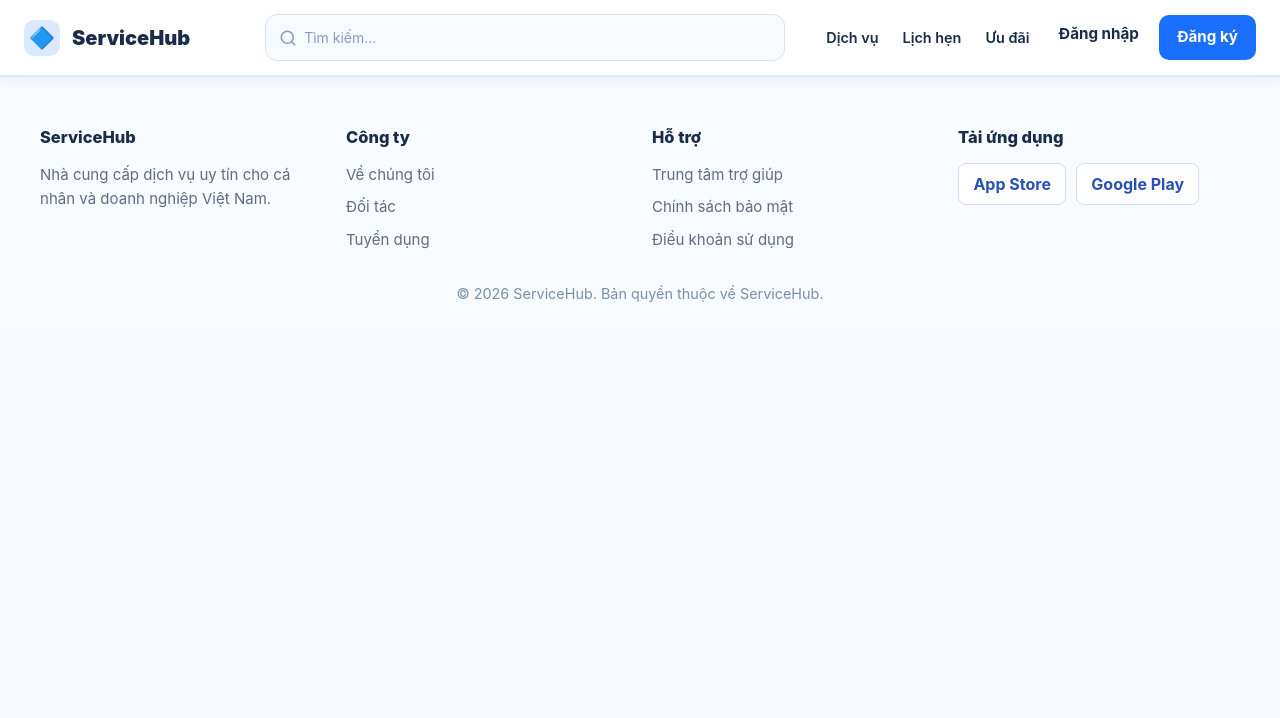
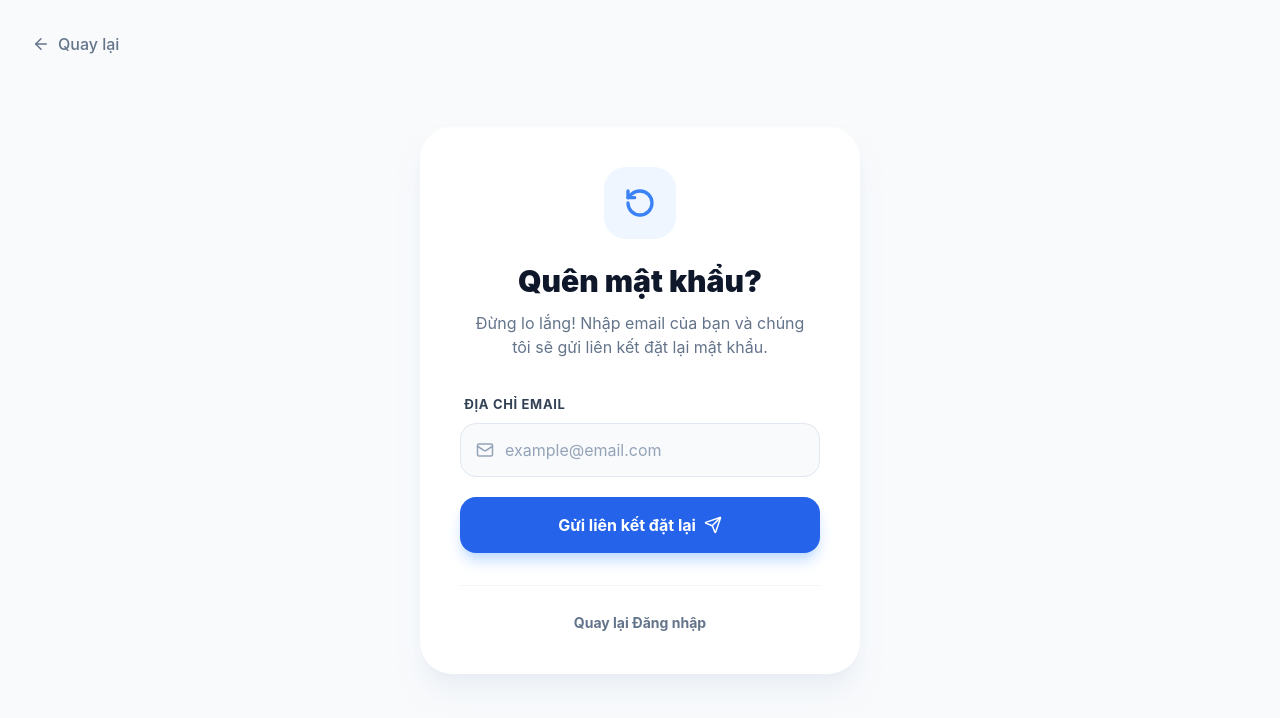
Before and after one commit to KLTN-03-2026/GR6, a React (Create React App) app in the folder SCI_SE_SourceCode_Frontend_G6_052026/my-app/: page /quen-mat-khau in a window 1280 px wide. Shown: the top 718 px of the page. Built offline with nearby package versions, Linux system fonts and the light colour scheme.

Commit message:
save quenmatkhau

```diff
--- a/SCI_SE_SourceCode_Frontend_G6_052026/my-app/src/App.js
+++ b/SCI_SE_SourceCode_Frontend_G6_052026/my-app/src/App.js
@@ -7,7 +7,7 @@ import "react-toastify/dist/ReactToastify.css";
 import { useLocation } from "react-router-dom";
 function App(props) {
   const location = useLocation();
-  const hideLayoutRoutes = ["/dang-nhap", "/dang-ky","/nha-cung-cap","/dang-ky-ncc"];
+  const hideLayoutRoutes = ["/dang-nhap", "/dang-ky","/nha-cung-cap","/dang-ky-ncc","/quen-mat-khau"];
   const isHideLayout = hideLayoutRoutes.includes(location.pathname);
   return (
     <div>
--- a/SCI_SE_SourceCode_Frontend_G6_052026/my-app/src/components/Dang_nhap.js
+++ b/SCI_SE_SourceCode_Frontend_G6_052026/my-app/src/components/Dang_nhap.js
@@ -153,7 +153,7 @@ const Dang_nhap = (props) => {
                 Mật khẩu
               </label>
               <Link
-                to="/forgot-password"
+                to="/quen-mat-khau"
                 className="text-xs text-blue-500 hover:underline"
               >
                 Quên mật khẩu?
--- /dev/null
+++ b/SCI_SE_SourceCode_Frontend_G6_052026/my-app/src/components/Quen_MK.js
@@ -0,0 +1,117 @@
+import React, { useState } from 'react';
+import { Link } from 'react-router-dom';
+import { Mail, ArrowLeft, RotateCcw, Send, Loader2 } from 'lucide-react';
+import api from '../api';
+
+const Quen_mat_khau = () => {
+  const [email, setEmail] = useState('');
+  const [loading, setLoading] = useState(false);
+  const [message, setMessage] = useState({ type: '', text: '' });
+
+  const handleSubmit = async (e) => {
+    e.preventDefault();
+    setLoading(true);
+    setMessage({ type: '', text: '' });
+
+    try {
+      const response = await api.post('/khach-hang/quen-mat-khau', { email });
+      setMessage({
+        type: 'success',
+        text: 'Liên kết đặt lại mật khẩu đã được gửi vào email của bạn!'
+      });
+    } catch (error) {
+      if (error.response?.status === 429) {
+        setMessage({
+          type: 'error',
+          text: 'Vui lòng thử lại sau 60 phút.'
+        });
+      } else {
+        setMessage({
+          type: 'error',
+          text: error.response?.data?.message || 'Email không tồn tại hoặc có lỗi xảy ra.'
+        });
+      }
+    } finally {
+      setLoading(false);
+    }
+  };
+
+  return (
+    <div className="min-h-screen bg-[#f8fafc] flex items-center justify-center p-4">
+      <Link
+        to="/dang-nhap"
+        className="absolute top-8 left-8 flex items-center gap-2 text-slate-500 hover:text-blue-600 transition-all font-medium"
+      >
+        <ArrowLeft size={18} /> Quay lại
+      </Link>
+
+      <div className="w-full max-w-[440px] bg-white rounded-[32px] p-8 md:p-10 shadow-xl shadow-slate-200/50 text-center transform transition-all">
+
+        {/* Icon Header */}
+        <div className="flex justify-center mb-6">
+          <div className="bg-blue-50 p-5 rounded-[22px]">
+            <RotateCcw size={32} className="text-blue-500" strokeWidth={2.5} />
+          </div>
+        </div>
+
+        <h1 className="text-2xl md:text-3xl font-black text-slate-900 mb-3">
+          Quên mật khẩu?
+        </h1>
+        <p className="text-slate-500 text-sm md:text-base leading-relaxed mb-8 px-2">
+          Đừng lo lắng! Nhập email của bạn và chúng tôi sẽ gửi liên kết đặt lại mật khẩu.
+        </p>
+        {message.text && (
+          <div className={`mb-6 p-4 rounded-2xl text-sm font-medium ${
+            message.type === 'success' ? 'bg-green-50 text-green-600' : 'bg-red-50 text-red-600'
+          }`}>
+            {message.text}
+          </div>
+        )}
+
+        <form onSubmit={handleSubmit} className="space-y-5 text-left">
+          <div className="space-y-2">
+            <label className="text-[13px] font-bold text-slate-700 ml-1 uppercase tracking-wider">
+              Địa chỉ Email
+            </label>
+            <div className="relative group">
+              <div className="absolute inset-y-0 left-0 pl-4 flex items-center pointer-events-none">
+                <Mail size={18} className="text-slate-400 group-focus-within:text-blue-500 transition-colors" />
+              </div>
+              <input
+                type="email"
+                required
+                value={email}
+                onChange={(e) => setEmail(e.target.value)}
+                placeholder="example@email.com"
+                className="w-full pl-11 pr-4 py-3.5 bg-slate-50 border border-slate-200 rounded-2xl focus:outline-none focus:ring-4 focus:ring-blue-500/10 focus:border-blue-500 transition-all text-slate-900 placeholder:text-slate-400"
+              />
+            </div>
+          </div>
+
+          <button
+            type="submit"
+            disabled={loading}
+            className="w-full bg-blue-600 hover:bg-blue-700 disabled:bg-blue-300 text-white font-bold py-4 rounded-2xl shadow-lg shadow-blue-200 flex items-center justify-center gap-2 transition-all active:scale-[0.98]"
+          >
+            {loading ? (
+              <Loader2 className="animate-spin" size={20} />
+            ) : (
+              <>Gửi liên kết đặt lại <Send size={18} /></>
+            )}
+          </button>
+        </form>
+
+        <div className="mt-8 pt-6 border-t border-slate-100">
+          <Link
+            to="/dang-nhap"
+            className="text-slate-500 hover:text-blue-600 font-bold transition-colors text-sm"
+          >
+            Quay lại Đăng nhập
+          </Link>
+        </div>
+      </div>
+    </div>
+  );
+};
+
+export default Quen_mat_khau;
--- a/SCI_SE_SourceCode_Frontend_G6_052026/my-app/src/index.js
+++ b/SCI_SE_SourceCode_Frontend_G6_052026/my-app/src/index.js
@@ -8,7 +8,9 @@ import Home from './components/ServicesPage';
 import Dangnhap from './components/Dang_nhap';
 import Dangky from './components/Dang_ky';
 import Nha_Cung_Cap from './components/Nha_Cung_Cap';
-import Dangkyncc from './components/Dang_ky_ncc';;
+import Dangkyncc from './components/Dang_ky_ncc';
+import Quen_MK from './components/Quen_MK';;
+
 
 const root = ReactDOM.createRoot(document.getElementById('root'));
 root.render(
@@ -20,6 +22,7 @@ root.render(
         <Route path='dang-ky' element={<Dangky />} />
         <Route path='nha-cung-cap' element={<Nha_Cung_Cap />} />
         <Route path='dang-ky-ncc' element={<Dangkyncc />} />
+        <Route path='quen-mat-khau' element={<Quen_MK />} />
       </Routes>
     </App>
   </Router>
```
